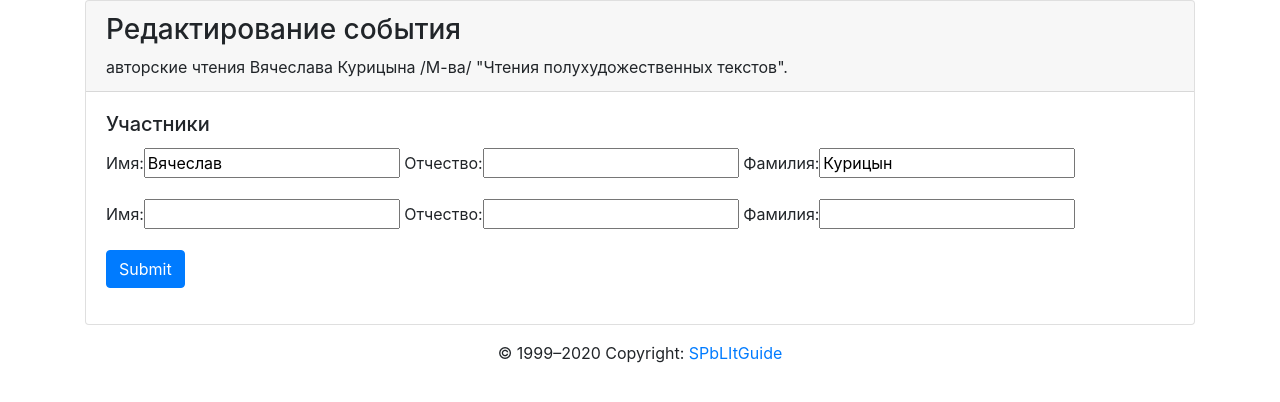
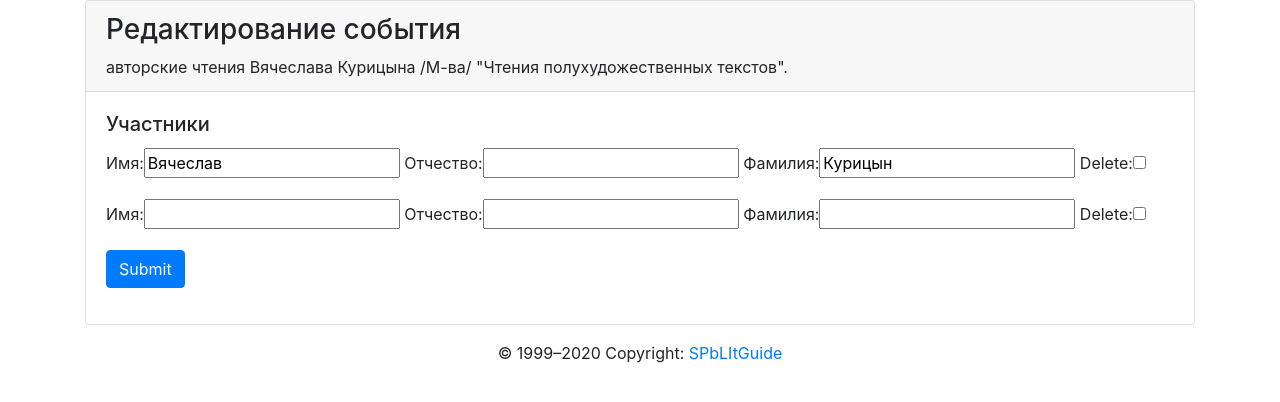
Before and after one commit to mary-lev/litgid, a Django app: page /edit_persons/101/ in a window 1280 px wide. Shown: the part 56-458 px from the top of the page. Run offline with Django 3.2, Linux system fonts and the light colour scheme; data comes from the database, SQL or seed files in the repository; some libraries are stand-ins or nearby versions.

Commit message:
add delete

```diff
--- a/core/templates/core/edit_persons.html
+++ b/core/templates/core/edit_persons.html
@@ -12,12 +12,14 @@
 	<div id="form_set">
 
 		<form method='POST'>
+
 		{% csrf_token %}
     		{{ myformset.management_form }}
             	{% for form in myformset %}
             		<p>{{ form }}</p>
             	{% endfor %}
         <input type="submit" value="Submit" class="btn btn-primary">
+
     	</form>
 	</div>
 </div>
--- a/core/views.py
+++ b/core/views.py
@@ -43,7 +43,7 @@ def new_calendar(request, year, month):
 
 
 def edit_persons(request, event_id):
-	PersonFormSet = modelformset_factory(Person, fields=['name', 'second_name','family'])
+	PersonFormSet = modelformset_factory(Person, fields=['name', 'second_name','family'], can_delete=True)
 	event = Event.objects.get(id=event_id)
 	if request.method == 'POST':
 		myformset = PersonFormSet(request.POST, queryset=Person.objects.filter(event__id=event_id))
```
